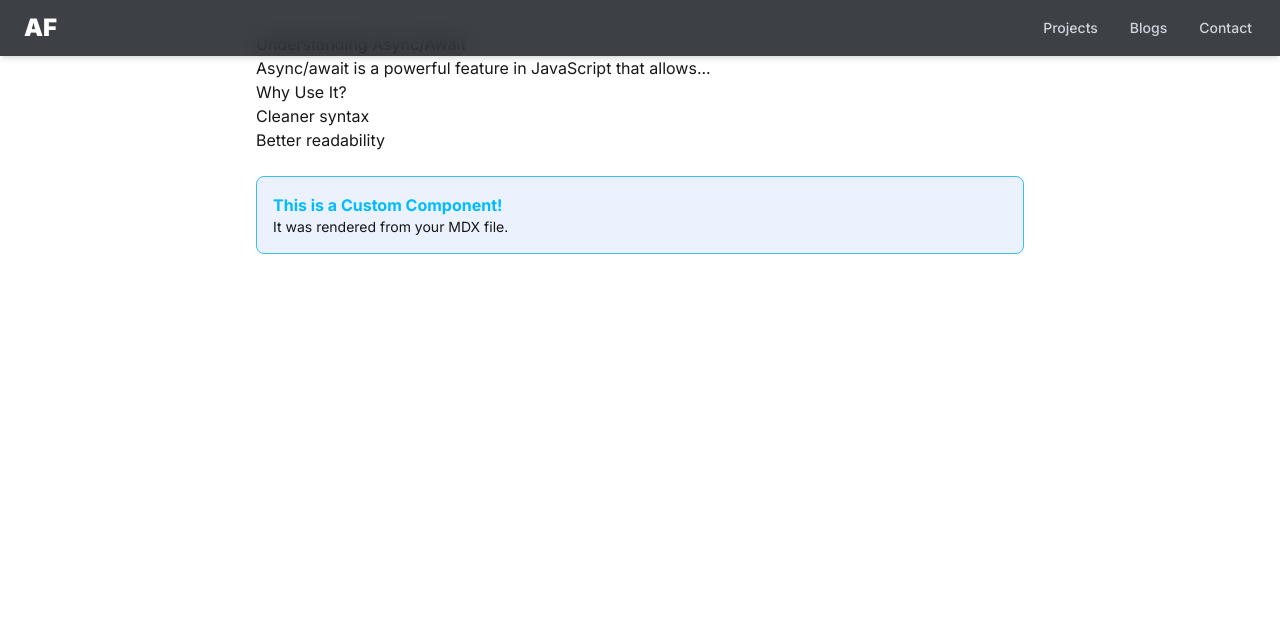
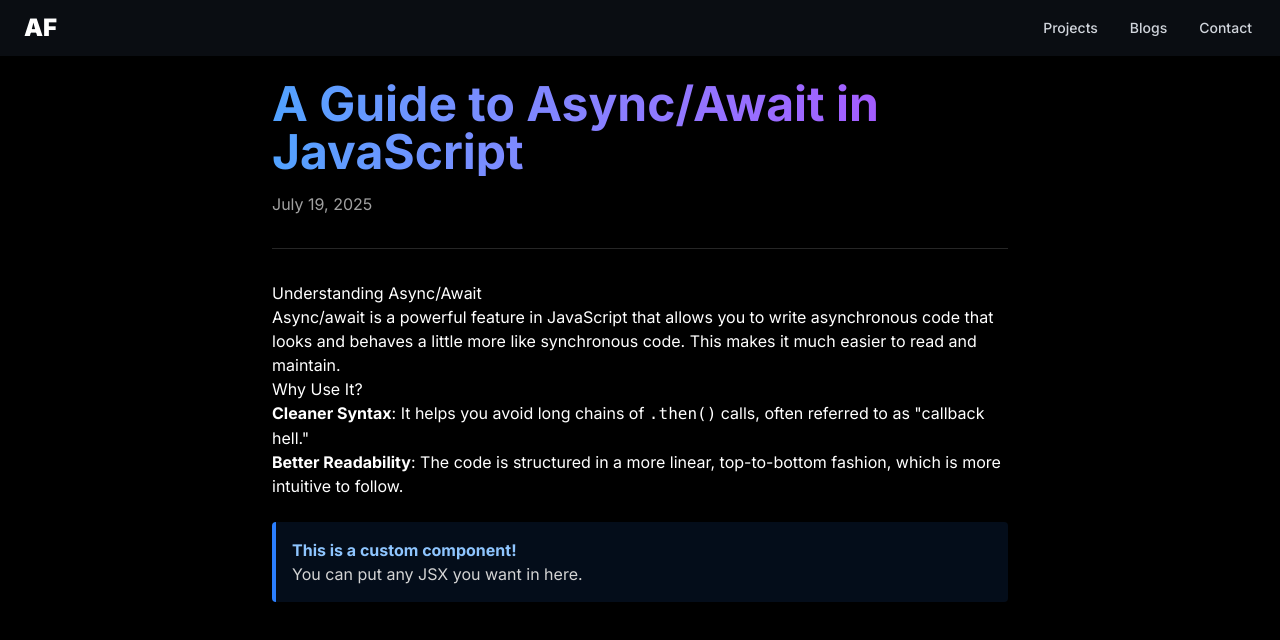
Before and after one commit to AnasFaaiz/Portfolio, a Next.js app in the folder my-portfolio/: page /Blogs/why-nextjs-portfolio in a window 1280 px wide. Shown: the top 640 px of the page. Built offline with nearby package versions, Linux system fonts and the light colour scheme.

Commit message:
updated blog feature

```diff
--- /dev/null
+++ b/my-portfolio/content/Blogs/why-nextjs-portfolio.mdx
@@ -0,0 +1,17 @@
+---
+title: 'A Guide to Async/Await in JavaScript'
+date: '2025-07-19'
+summary: 'Learn how async/await simplifies asynchronous code, making it cleaner and more readable than traditional Promises or callbacks.'
+tags: ['JavaScript', 'ES6', 'Async']
+---
+
+# Understanding Async/Await
+
+Async/await is a powerful feature in JavaScript that allows you to write asynchronous code that looks and behaves a little more like synchronous code. This makes it much easier to read and maintain.
+
+## Why Use It?
+
+- **Cleaner Syntax**: It helps you avoid long chains of `.then()` calls, often referred to as "callback hell."
+- **Better Readability**: The code is structured in a more linear, top-to-bottom fashion, which is more intuitive to follow.
+
+<CustomComponent />
--- a/my-portfolio/content/blogs/why-nextjs-portfolio.mdx
+++ /dev/null
@@ -1,10 +0,0 @@
-# Understanding Async/Await
-
-Async/await is a powerful feature in JavaScript that allows...
-
-## Why Use It?
-
-- Cleaner syntax
-- Better readability
-
-<CustomComponent />
--- a/my-portfolio/package.json
+++ b/my-portfolio/package.json
@@ -10,6 +10,7 @@
   },
   "dependencies": {
     "framer-motion": "^12.18.1",
+    "gray-matter": "^4.0.3",
     "lucide-react": "^0.515.0",
     "next": "15.3.2",
     "next-mdx-remote": "^5.0.0",
@@ -20,6 +21,7 @@
   "devDependencies": {
     "@eslint/eslintrc": "^3",
     "@tailwindcss/postcss": "^4",
+    "@tailwindcss/typography": "^0.5.16",
     "eslint": "^9",
     "eslint-config-next": "15.3.2",
     "tailwindcss": "^4"
--- a/my-portfolio/src/app/Blogs/[slug]/page.jsx
+++ b/my-portfolio/src/app/Blogs/[slug]/page.jsx
@@ -1,58 +1,60 @@
-import fs from 'fs';
-import path from 'path';
+// src/app/blogs/[slug]/page.jsx
+import { getPostData, getSortedPostsData } from '@/lib/posts';
 import { notFound } from 'next/navigation';
 import { MDXRemote } from 'next-mdx-remote/rsc';
+import { CustomComponent } from '../../components/CustomComponent.jsx';
 
-// --- IMPORTANT: Define or import your custom components here ---
-// You need to replace this with your actual component.
-// For example: import CustomComponent from '@/app/components/ui/CustomComponent';
+// This function tells Next.js which pages to build
+export async function generateStaticParams() {
+  const posts = getSortedPostsData();
 
-const CustomComponent = (props) => {
-  // This is a placeholder component.
-  return (
-    <div style={{
-        border: '1px solid #38bdf8',
-        backgroundColor: 'rgba(59, 130, 246, 0.1)',
-        padding: '1rem',
-        margin: '1.5rem 0',
-        borderRadius: '8px'
-      }}
-    >
-      <p className="font-bold text-sky-400">This is a Custom Component!</p>
-      <p className="text-sm">It was rendered from your MDX file.</p>
-    </div>
-  );
-};
+  console.log("Slugs being generated for pages:", posts.map(p => p.slug));
 
-// --- Create a components map ---
-// This tells MDXRemote what to render when it sees a component name.
-const components = {
-  CustomComponent,
-  // If you have other custom components, add them here:
-  // AnotherComponent,
-};
-
-
-export async function generateStaticParams() {
-  const files = fs.readdirSync(path.join(process.cwd(), 'content/blogs'));
-  return files.map((filename) => ({
-    slug: filename.replace('.mdx', ''),
+  return posts.map((post) => ({
+    slug: post.slug,
   }));
 }
 
-export default async function BlogPage({ params }) {
-  const filePath = path.join(process.cwd(), 'content/blogs', `${params.slug}.mdx`);
+// This function sets the page's title and description
+export async function generateMetadata({ params }) {
+    const post = await getPostData(params.slug);
+    if (!post) {
+      return {
+        title: 'Not Found',
+      };
+    }
+    return {
+      title: post.title,
+      description: post.summary,
+    };
+}
 
-  if (!fs.existsSync(filePath)) {
-    return notFound();
+export default async function BlogPostPage({ params }) {
+  const post = await getPostData(params.slug);
+
+  if (!post) {
+    notFound();
   }
 
-  const fileContent = fs.readFileSync(filePath, 'utf8');
+  const components = {
+		CustomComponent,
+	}
+  return (
+    <div className="bg-black text-white min-h-screen">
+      <main className="max-w-3xl mx-auto px-4 py-20">
+        <div className="border-b border-neutral-800 pb-8 mb-8">
+          <h1 className="text-4xl md:text-5xl font-bold mb-4 text-transparent bg-clip-text bg-gradient-to-r from-blue-400 to-purple-500">
+            {post.title}
+          </h1>
+          <p className="text-neutral-400">
+            {new Date(post.date).toLocaleDateString('en-US', { year: 'numeric', month: 'long', day: 'numeric' })}
+          </p>
+        </div>
 
-  return (
-    <article className="prose prose-invert max-w-3xl mx-auto py-8">
-      {/* Pass the components map to MDXRemote */}
-      <MDXRemote source={fileContent} components={components} />
-    </article>
+        <article className="prose prose-invert prose-lg max-w-none">
+          <MDXRemote source={post.content} components={components} />
+        </article>
+      </main>
+    </div>
   );
 }
--- a/my-portfolio/src/app/Blogs/page.jsx
+++ b/my-portfolio/src/app/Blogs/page.jsx
@@ -1,106 +1,27 @@
-'use client';
+import { getSortedPostsData } from '@/lib/posts';
+import { BlogCard } from '../components/features/Blogs/BlogCard.jsx';
 
-import { motion } from 'framer-motion';
-
-// --- MOCK DATA ---
-// It's best practice to move this to its own file, e.g., 'app/data/blogs.js'
-// This array should contain the metadata for all your blog posts.
-const allBlogs = [
-  {
-    slug: 'why-nextjs-portfolio',
-    title: 'Why I Chose Next.js for My Portfolio',
-    summary: 'A deep dive into the features of Next.js that make it the perfect choice for building a modern, high-performance developer portfolio.',
-    date: '2024-06-20',
-    tags: ['Next.js', 'React', 'Web Dev'],
-  },
-  {
-    slug: 'mastering-react-hooks',
-    title: 'A Deep Dive into Mastering React Hooks',
-    summary: 'Explore the power of React Hooks and learn how to write cleaner, more efficient, and more maintainable functional components.',
-    date: '2024-06-15',
-    tags: ['React', 'JavaScript', 'Frontend'],
-  },
-  {
-    slug: 'devops-for-beginners',
-    title: 'The Modern DevOps Landscape for Beginners',
-    summary: 'A comprehensive guide to understanding the modern DevOps culture, practices, and tools like Docker to streamline your workflow.',
-    date: '2024-05-28',
-    tags: ['DevOps', 'CI/CD', 'Docker'],
-  },
-    {
-    slug: 'introduction-to-tailwind-css',
-    title: 'Getting Started with Tailwind CSS',
-    summary: 'Learn how the utility-first approach of Tailwind CSS can dramatically speed up your styling process and help you build consistent UIs.',
-    date: '2024-04-10',
-    tags: ['CSS', 'TailwindCSS', 'Frontend'],
-  },
-];
-
-// --- Helper Data for Styling ---
-const tagColors = {
-    'Next.js': 'bg-gray-400/10 text-gray-300 ring-gray-400/20',
-    React: 'bg-blue-400/10 text-blue-300 ring-blue-400/20',
-    JavaScript: 'bg-yellow-400/10 text-yellow-300 ring-yellow-400/20',
-    Frontend: 'bg-indigo-400/10 text-indigo-300 ring-indigo-400/20',
-    DevOps: 'bg-orange-400/10 text-orange-300 ring-orange-400/20',
-    Docker: 'bg-sky-400/10 text-sky-300 ring-sky-400/20',
-    CSS: 'bg-pink-400/10 text-pink-300 ring-pink-400/20',
-    TailwindCSS: 'bg-teal-400/10 text-teal-300 ring-teal-400/20',
+export const metadata = {
+	title: 'Blog | AnasFaaiz',
+	description: 'A collection of my thoughts on technology and development.',
 };
 
-// --- Sub-Component for Blog Cards ---
-const BlogCard = ({ blog }) => (
-  <motion.div
-    initial={{ opacity: 0, y: 20 }}
-    animate={{ opacity: 1, y: 0 }}
-    transition={{ duration: 0.5 }}
-    className="border border-white/10 bg-white/5 rounded-xl p-6 hover:border-blue-400 hover:bg-white/10 transition-all duration-300 flex flex-col backdrop-blur-sm"
-  >
-    <div className="flex-grow">
-      <p className="text-sm text-gray-400 mb-1">{new Date(blog.date).toLocaleDateString('en-US', { year: 'numeric', month: 'long', day: 'numeric' })}</p>
-      <h3 className="text-xl font-bold text-white mb-2 group-hover:text-blue-300 transition-colors">
-        {blog.title}
-      </h3>
-      <p className="text-gray-400 line-clamp-3 mb-4">{blog.summary}</p>
-    </div>
-    <div className="flex flex-wrap gap-2 mb-4">
-      {blog.tags.map(tag => (
-        <span key={tag} className={`text-xs px-2 py-1 rounded-full ring-1 ring-inset ${tagColors[tag] || 'bg-gray-400/10 text-gray-300 ring-gray-400/20'}`}>
-          {tag}
-        </span>
-      ))}
-    </div>
-    <a href={`/blogs/${blog.slug}`} className="font-semibold text-blue-400 hover:text-blue-300 self-start">
-      Read More &rarr;
-    </a>
-  </motion.div>
-);
-
-
-// --- Main Page Component ---
-export default function BlogsPage() {
-  const sortedBlogs = allBlogs.sort((a, b) => new Date(b.date) - new Date(a.date));
+export default function BlogsPage(){
+	const allBlogs = getSortedPostsData();
 
 	return (
 		<div className="bg-black">
 		   <main className="relative max-w-6xl mx-auto px-4 py-20 text-white overflow-hidden">
-            {/* Background decorative elements */}
 		     <div className="absolute top-[-10rem] right-[-10rem] w-[25rem] h-[25rem] bg-purple-600/10 rounded-full blur-[120px] z-0" />
 		     <div className="absolute bottom-[-15rem] left-[-5rem] w-[30rem] h-[30rem] bg-blue-600/10 rounded-full blur-[100px] z-0" />
 
-            {/* Content Wrapper */}
 		     <div className="relative z-10">
-                <motion.h1
-                    initial={{ opacity: 0, y: -20 }}
-                    animate={{ opacity: 1, y: 0 }}
-                    transition={{ duration: 0.5 }}
-                    className="text-4xl md:text-5xl font-bold mb-12 text-center text-transparent bg-clip-text bg-gradient-to-r from-blue-400 to-purple-500"
-                >
+		        <h1 className="text-4xl md:text-5xl font-bold mb-12 text-center text-transparent bg-clip-text bg-gradient-to-r from-blue-400 to-purple-500">
 			   All Blog Posts
-                </motion.h1>
+			</h1>
 
-                <div className="grid grid-cols-1 md:grid-cols-2 lg:grid-cols-3 gap-8">
-                    {sortedBlogs.map(blog => (
+			<div className="grid grid-cols-1 md:grid-cols-2 lg:grid-cols3 gap-8">
+			   {allBlogs.map(blog => (
 			   	<BlogCard key={blog.slug} blog={blog} />
 			   ))}
 			</div>
--- /dev/null
+++ b/my-portfolio/src/app/components/CustomComponent.jsx
@@ -0,0 +1,8 @@
+export const CustomComponent = () => {
+  return (
+    <div className="border-l-4 border-blue-500 bg-blue-500/10 p-4 my-6 rounded">
+      <p className="font-bold text-blue-300">This is a custom component!</p>
+      <p className="text-neutral-300">You can put any JSX you want in here.</p>
+    </div>
+  );
+};
--- /dev/null
+++ b/my-portfolio/src/app/components/features/Blogs/BlogCard.jsx
@@ -0,0 +1,54 @@
+'use client';
+
+import { motion } from 'framer-motion';
+import Link from 'next/link';
+
+const tagColors = {
+  'Next.js': 'bg-gray-400/10 text-gray-300 ring-gray-400/20',
+  React: 'bg-blue-400/10 text-blue-300 ring-blue-400/20',
+  JavaScript: 'bg-yellow-400/10 text-yellow-300 ring-yellow-400/20',
+  Frontend: 'bg-indigo-400/10 text-indigo-300 ring-indigo-400/20',
+  'Web Dev': 'bg-purple-400/10 text-purple-300 ring-purple-400/20',
+};
+
+export const BlogCard = ({ blog }) => {
+	return (
+	  <motion.div
+	    initial={{ opacity: 0, y: 20}}
+	    whileInView={{ opacity: 1, y: 0}}
+	    viewport={{ once: true }}
+	    transition={{ duration: 0.5 }}
+	    className="border border-neutral-800 bg-neutral-900/50 rounded-xl p-6 hover:border-blue-500 transition-all duration-300 flex flex-col backdrop-blur-sm"
+	    >
+	    	<div className="flex-grow">
+		  <p className="text-sm text-neutral-400 mb-1">
+		    {new Date(blog.date).toLocaleDateString('en-US', {
+		      year: 'numeric',
+		      month: 'long',
+		      day: 'numeric',
+		    })}
+		  </p>
+		  <h3 className="text-xl font-bold text-neutral-100 mb-2">{blog.title}</h3>
+		  <p className="text-neutral-400 line-clamp-3 mb-4">{blog.summary}</p>
+		</div>
+		<div className="flex flex-wrap gap-2 mb-4">
+		  {blog.tags.map(tag => (
+		    <span
+		      key={tag}
+		      className={`text-xs px-2 py-1 rounded-full ring-1 ring-inset ${
+              		tagColors[tag] || 'bg-neutral-400/10 text-neutral-300 ring-neutral-400/20'
+            		}`}
+          		>
+            			{tag}
+          	    </span>
+		  ))}
+		</div>
+		<Link
+			href={`/Blogs/${blog.slug}`}
+			className="font-semibold text-blue-400 hover:text-blue-300 self-start"
+		>
+			Read More &rarr;
+		</Link>
+	    </motion.div>
+	);
+};
--- /dev/null
+++ b/my-portfolio/src/lib/posts.js
@@ -0,0 +1,45 @@
+import fs from 'fs';
+import path from 'path';
+import matter from 'gray-matter';
+
+const postsDirectory = path.join(process.cwd(), 'content/Blogs');
+
+export function getSortedPostsData() {
+   const fileNames = fs.readdirSync(postsDirectory);
+   const allPostsData = fileNames.map((fileName) => {
+	const slug = fileName.replace(/\.mdx$/, '');
+
+	const fullPath = path.join(postsDirectory, fileName);
+	const fileContents = fs.readFileSync(fullPath, 'utf8');
+
+	const matterResult = matter(fileContents);
+
+	return {
+		slug,
+		...matterResult.data,
+		};
+	});
+
+	return allPostsData.sort((a, b) => {
+		if(a.date < b.date){
+			return 1;
+		}else{
+			return -1;
+		}
+	});
+}
+
+export async function getPostData(slug) {
+  const fullPath = path.join(postsDirectory, `${slug}.mdx`);
+  const fileContents = fs.readFileSync(fullPath, 'utf8');
+
+  // Use gray-matter to parse the post metadata section
+  const matterResult = matter(fileContents);
+
+  // Return all data, including the main content
+  return {
+    slug,
+    ...matterResult.data,
+    content: matterResult.content,
+  };
+}
--- /dev/null
+++ b/my-portfolio/tailwind.config.js
@@ -0,0 +1,14 @@
+/** @type {import('tailwindcss').Config} */
+module.exports = {
+  content: [
+    './src/pages/**/*.{js,ts,jsx,tsx,mdx}',
+    './src/components/**/*.{js,ts,jsx,tsx,mdx}',
+    './src/app/**/*.{js,ts,jsx,tsx,mdx}',
+  ],
+  theme: {
+    extend: {},
+  },
+  plugins: [
+    require('@tailwindcss/typography'),
+  ],
+};
```
Also changed, not shown: 1 other file (tests, documents, lock files or other folders). Lines whose indentation alone changed are shown as unchanged.
